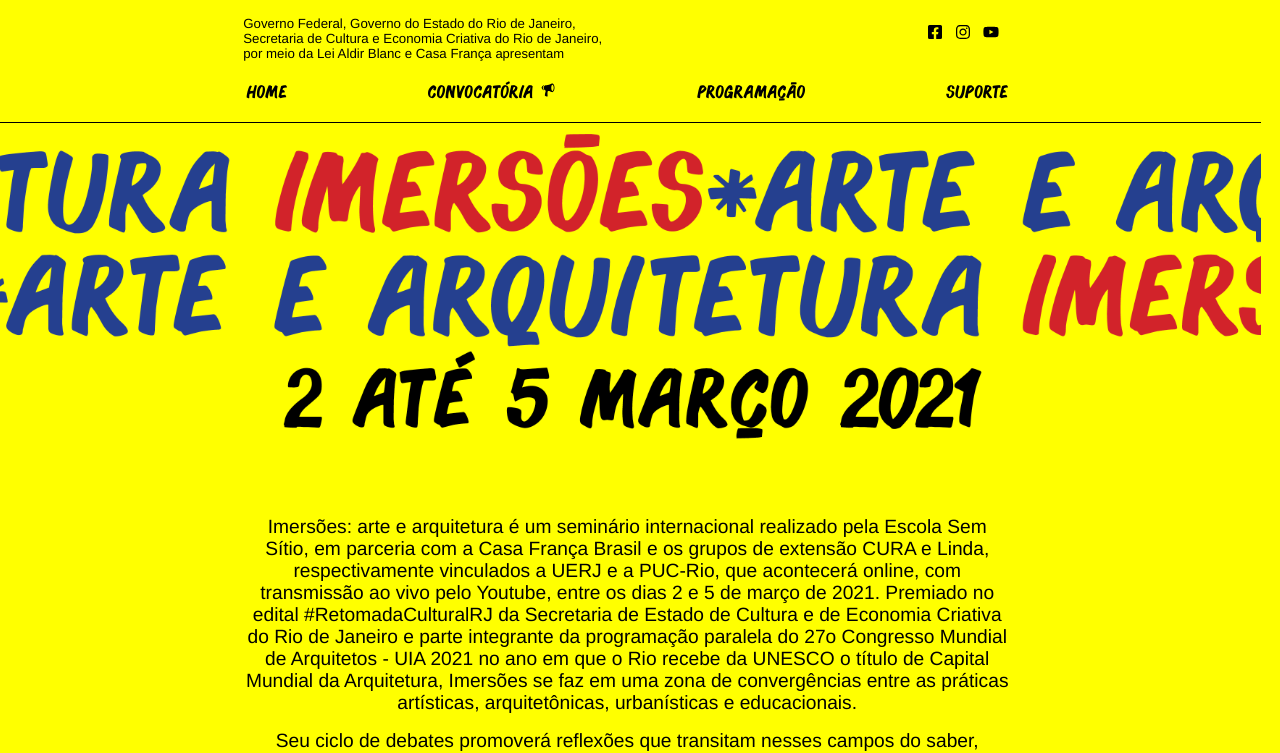
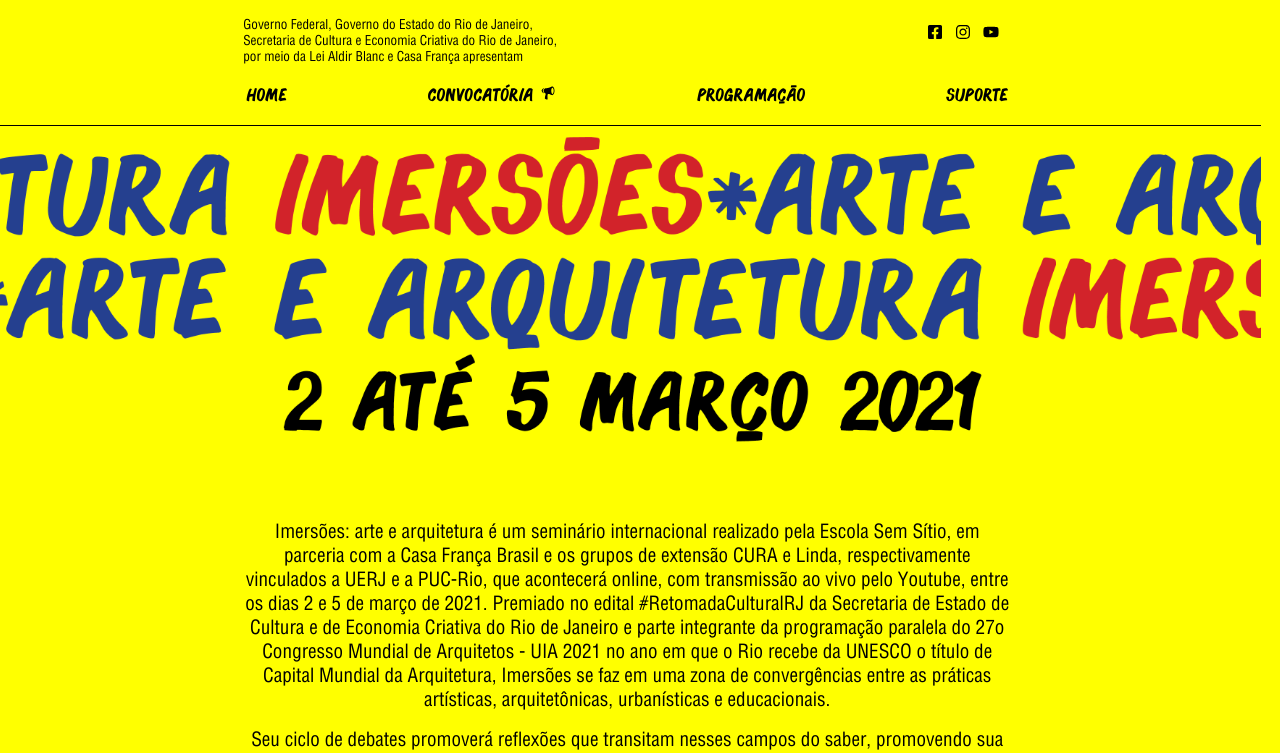
Before and after one commit to hiagoptk/iaa-seminario, a Next.js app in the folder web/: page / in a window 1280 px wide. Shown: the top 753 px of the page. Built offline with nearby package versions, Linux system fonts and the light colour scheme.

Commit message:
Helvetica Condensada

```diff
--- a/web/styles/globals.css
+++ b/web/styles/globals.css
@@ -19,7 +19,7 @@
 
 
 body {
-    font-family: Helvetica, sans-serif;
+    font-family: Helvetica Condensed, sans-serif;
 
     font-size: 1em;
 
```
